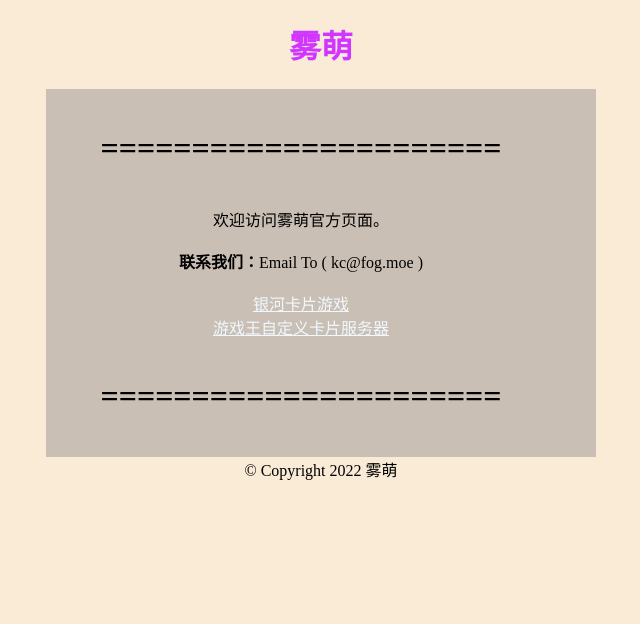
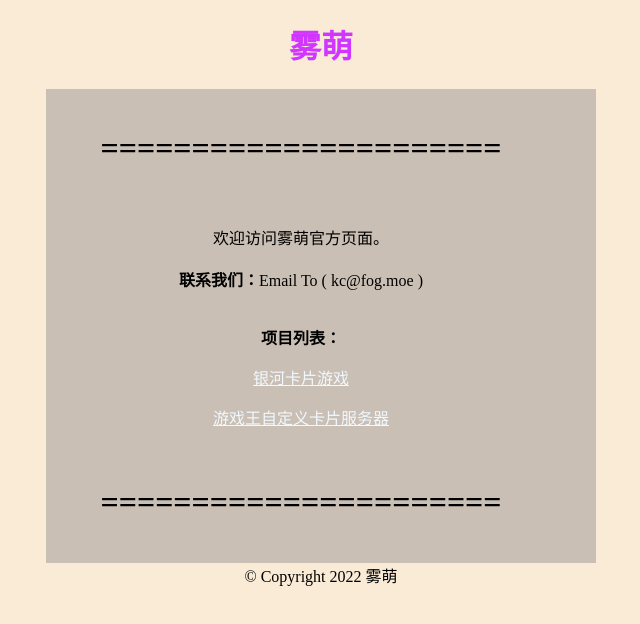
Before and after one commit to FogMoe/fogmoe.github.io, a plain HTML site: page index.html in a window 1280 px wide. Shown: the whole page, without its empty margins (319-959 px from the left). Drawn offline with Linux system fonts and the light colour scheme.

Commit message:
Update index.html

```diff
--- a/index.html
+++ b/index.html
@@ -35,14 +35,17 @@
 <div align="center" class="content">
 
 	<h1>======================</h1>
-	<br/>
+	<br/><br/>
 	<div class="center_jieshao">欢迎访问雾萌官方页面。</div>
 	<br/>
 	<div class="center_lianxifangshi"><strong>联系我们：</strong>Email To ( kc@fog.moe )</div>
 	<br/>
-	<a href="https://gcg.fog.moe">银河卡片游戏</a><br/>
-	<a href="https://diy.fog.moe">游戏王自定义卡片服务器</a>
-	<br/><br/>
+	<div>
+	<p><strong>项目列表：</strong></p>
+	<a href="https://gcg.fog.moe"><p>银河卡片游戏</p></a>
+	<a href="https://diy.fog.moe"><p>游戏王自定义卡片服务器</p></a>
+	</div>
+	<br/>
 	<h1>======================</h1>
 </div>
 
```
